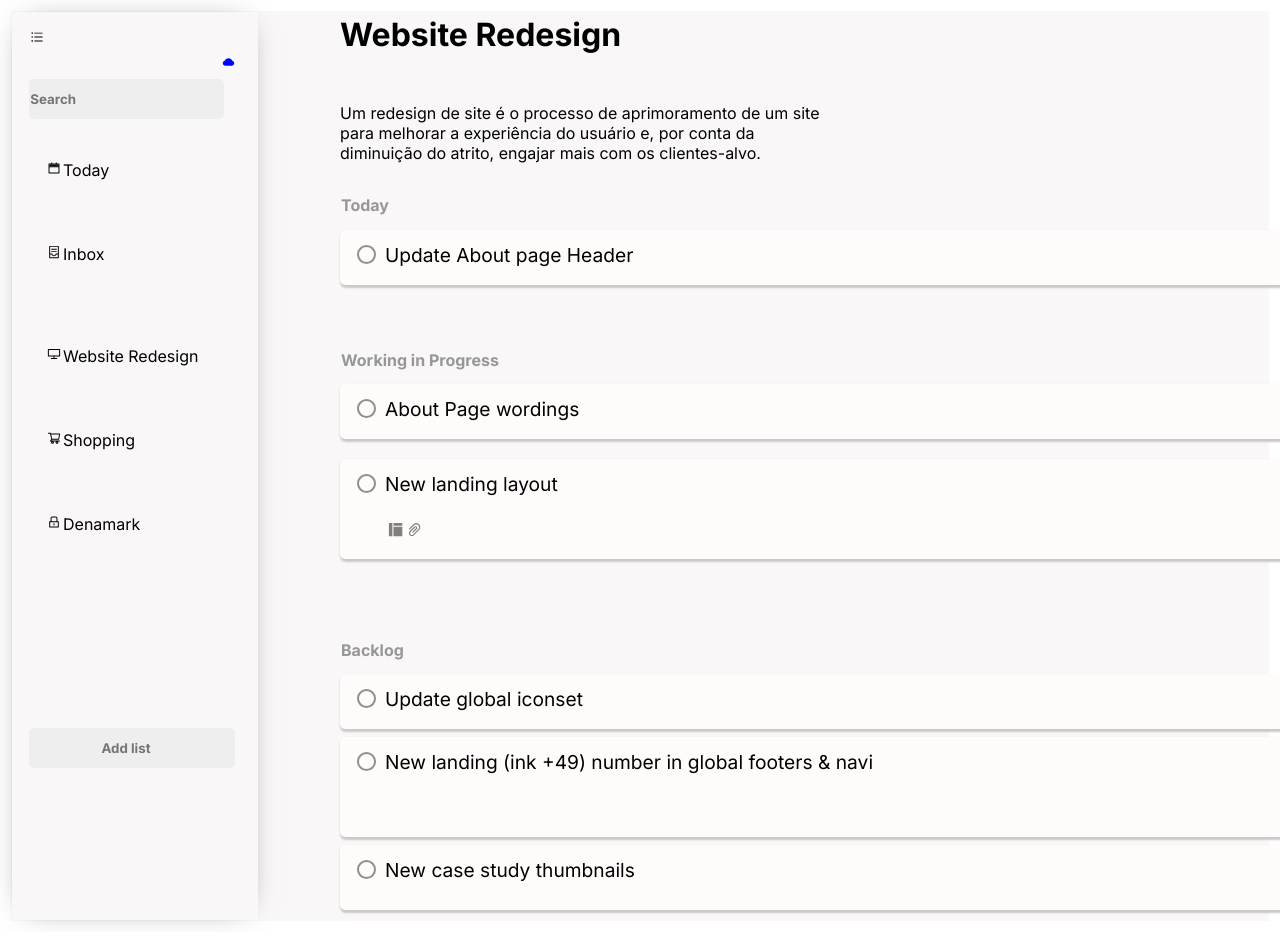
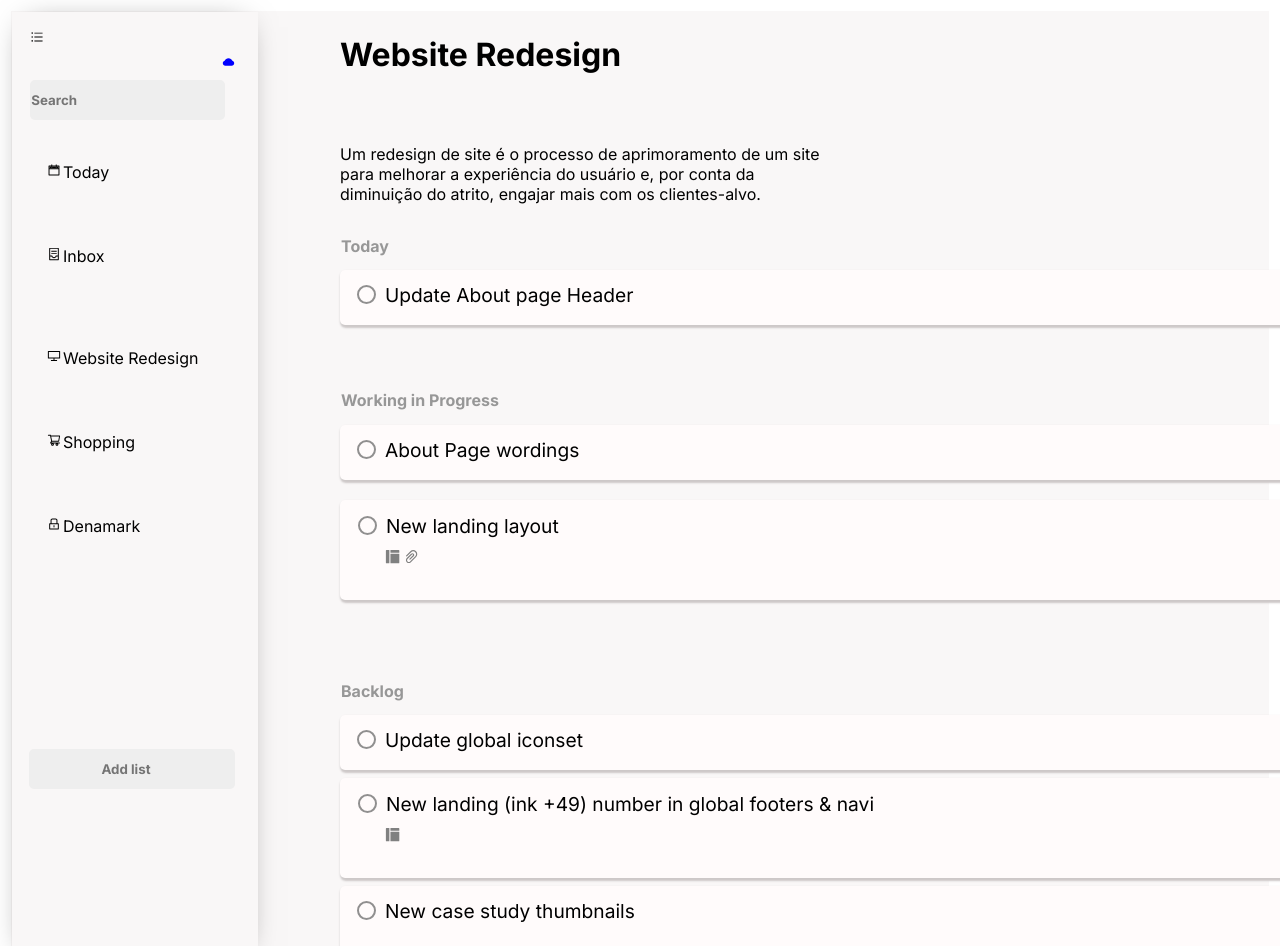
Before and after one commit to andersonDnz/Projeto-React.js, a React (Create React App) app: page /Website in a window 1280 px wide. Shown: the top 946 px of the page. Built offline with nearby package versions, Linux system fonts and the light colour scheme.

Commit message:
atualizações

```diff
--- a/src/Pages/Denamark.js
+++ b/src/Pages/Denamark.js
@@ -6,7 +6,7 @@ import styles from '../Pages/Website.module.css';
 const  Denamark = () => {
     return (
         <div className={styles.distance}>
-             <p>denamark</p>
+             <h1>denamark</h1>
         </div>
     );
 };
--- a/src/Pages/Inbox.js
+++ b/src/Pages/Inbox.js
@@ -1,9 +1,9 @@
-
+import styles from "../Pages/Website.module.css";
 
 function Inbox() {
     return(
-        <div>
-            <p>ssssss</p>
+        <div className={styles.web}>
+            <h1>ssssss</h1>
         </div>
     );
 
--- a/src/Pages/Navbar.js
+++ b/src/Pages/Navbar.js
@@ -10,10 +10,11 @@ import {
   AiOutlineContainer,
 } from "react-icons/ai";
 
-import Inputs from "../components/Search";
+
 import Add from "../components";
 
 import styles from "../Pages/Navbar.module.css";
+import Search from "../components/Search";
 
 const Navbar = () => {
   let navigate = useNavigate();
@@ -33,7 +34,9 @@ const Navbar = () => {
           />
           <AiFillCloud className={styles.icon} />
 
-          <Inputs />
+          <div>
+            <Search/>
+          </div>
 
           <ul>
             <li className={styles.itemm2}>
--- a/src/Pages/Navbar.module.css
+++ b/src/Pages/Navbar.module.css
@@ -15,7 +15,7 @@
 
 .icon{
     width: 15px;
-    position:initial;
+
     cursor: pointer;
     color:blue;
     margin: 5px;
@@ -50,6 +50,7 @@
    }
 
 .itemm2 {
+    cursor: pointer;
     padding: 1em;
     list-style: none;
     margin-bottom: 2em;
--- a/src/Pages/Shopping.js
+++ b/src/Pages/Shopping.js
@@ -4,7 +4,7 @@ import styles from '../Pages/Website.module.css';
 function Shopping() {
     return(
         <div className={styles.web}>
-            <p>Shopping List</p>
+            <h1>Shopping List</h1>
         </div>
     );
 };
--- a/src/Pages/Today.js
+++ b/src/Pages/Today.js
@@ -1,9 +1,10 @@
-
-
+import styles from "../Pages/Website.module.css";
 
 function Today(){
     return(
-        <>TODAY</>
+        <div className={styles.web}>
+            <h1>Today</h1>
+        </div>
     )
 }
 
--- a/src/Pages/Website.module.css
+++ b/src/Pages/Website.module.css
@@ -1,5 +1,5 @@
 h1 {
-   margin: 1px;
+
    margin-left: 5rem;
 }
 p {
--- a/src/components/Marc.js
+++ b/src/components/Marc.js
@@ -23,12 +23,14 @@ function Marc() {
             </section>
 
             <section className={styles.input3}>
+                <div className={styles.inp3}>
                 <input type="radio" id="vazio" name="vazio" value="vazio"/>
                 <label> New landing layout
                 </label>
-                <div className={styles.icones}>
-                    <AiFillLayout/>
-                    <AiOutlinePaperClip/>
+                </div>
+                <div className={styles.icon}>
+                <AiFillLayout/>
+                <AiOutlinePaperClip/>
                 </div>
             </section>
 
@@ -40,13 +42,19 @@ function Marc() {
             </section>
 
             <section className={styles.input5}>
-                <input type="radio" id="vazio" name="vazio" value="vazio"/>
-                <label>New landing (ink +49) number in global footers & navi </label>
+                <div className={styles.inp3}>
+                    <input type="radio" id="vazio" name="vazio" value="vazio"/>
+                    <label>New landing (ink +49) number in global footers & navi </label>
+                </div>
+                <div className={styles.icon}>
+                    <AiFillLayout/>
+                </div>
             </section>
 
             <section className={styles.input6}>
                 <input type="radio" id="vazio" name="vazio" value="vazio"/>
                 <label>New case study thumbnails</label>
+
             </section>
 
             </form>
--- a/src/components/Marc.module.css
+++ b/src/components/Marc.module.css
@@ -41,7 +41,6 @@ h2 {
 .input3 {
     width: 74rem;
     height: 100px;
-    display: flex;
     background-color: rgb(255, 251, 251);
     font-size: larger;
     margin-bottom: 16px;
@@ -52,19 +51,22 @@ h2 {
     border-radius: 5px;
     padding: 12px;
     box-shadow: 1px 2px 2px 1px rgb(205, 200, 200);
+}
+
+.inp3 {
+    display: flex;
+}
+
+.icon {
+    margin-top: 6px;
+    margin-left: 30px;
+    color: gray;
+    cursor: pointer;
 
 }
 
-.icones {
-    margin: 5px;
-    margin-left: 20px;
-    color: gray;
-    cursor: pointer;
-    position: absolute;
-    left: 19em;
-    bottom: 13em;
-
-
+.icon:hover {
+    color:black;
 }
 
 .input4 {
@@ -83,7 +85,6 @@ h2 {
 .input5 {
     width: 74rem;
     height: 100px;
-    display: flex;
     background-color: rgb(255, 251, 251);
     font-size: larger;
     margin: 8px;
@@ -143,5 +144,6 @@ section input:focus {
 
 section label {
     margin-left: 5px;
+    display: flex;
 
 }
```
